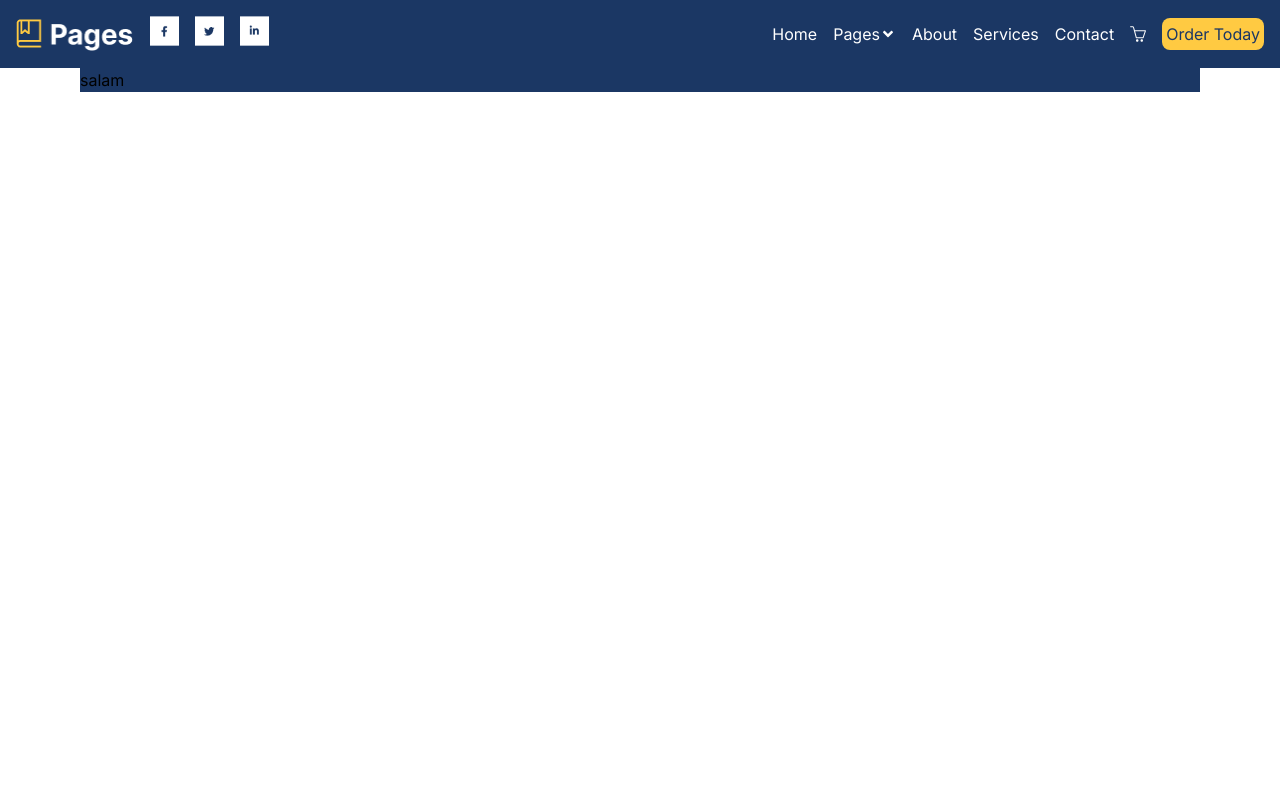
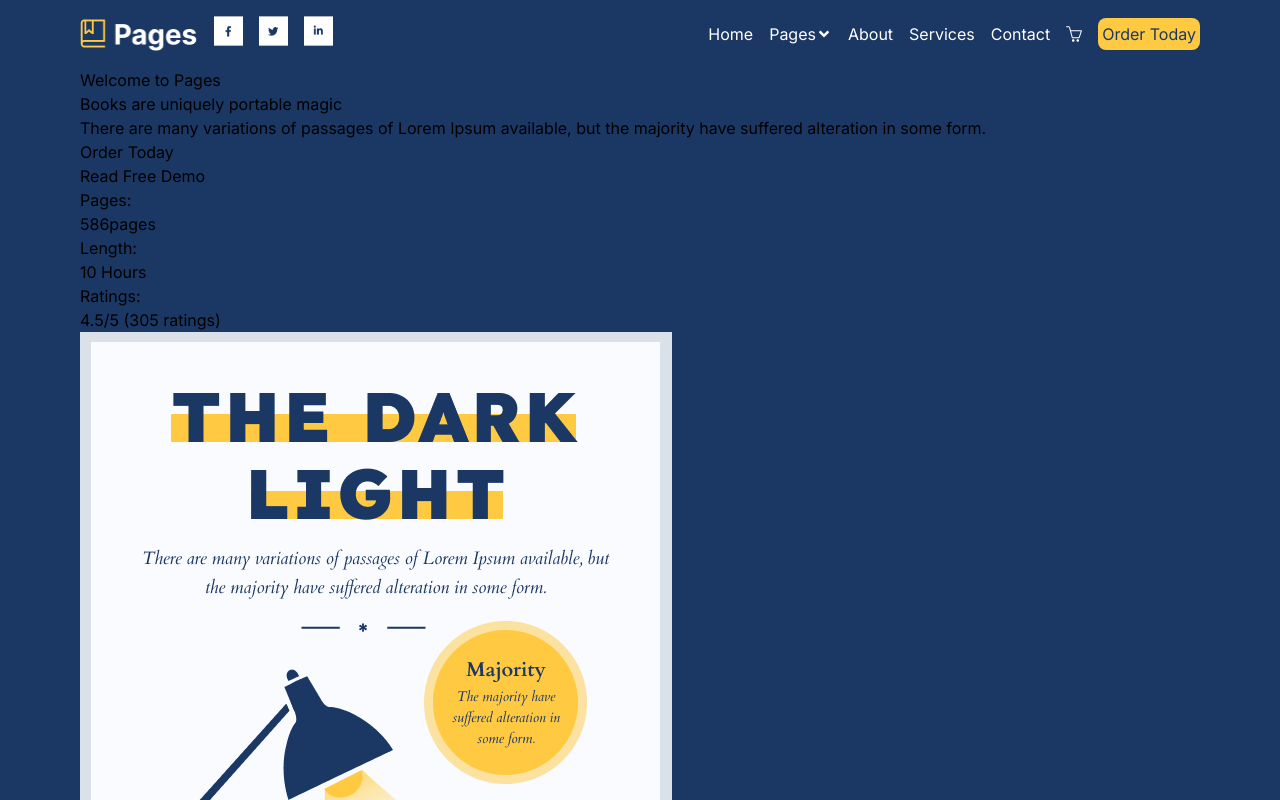
Before and after one commit to QulamSamadli/book-webflow, a Next.js app: page / in a window 1280 px wide. Shown: the top 800 px of the page. Built offline with nearby package versions, Linux system fonts and the light colour scheme.

Commit message:
chnages new navbar

```diff
--- a/app/Components/Navbar/index.tsx
+++ b/app/Components/Navbar/index.tsx
@@ -7,8 +7,8 @@ import { FaAngleDown } from "react-icons/fa";
 
 const Navbar = () => {
   return (
-    <header className='  bg-[#1B3764]'>
-<div className="flex justify-between items-center container p-4 ">
+    <header className='bg-[#1B3764] py-4'>
+<div className=" container flex justify-between items-center ">
 <div className='flex gap-4  '>
    <Link href="/"><Image
    width={118}
--- a/app/page.tsx
+++ b/app/page.tsx
@@ -1,15 +1,57 @@
-import React from 'react'
+import Image from "next/image";
+import React from "react";
 
 const Home = () => {
   return (
-    <div className='container '>
-<div className='bg-[#1B3764]' >
-<p>salam</p>
-</div>
+    <div className="bg-[#1B3764]">
+      <div className="container ">
 
+    <div className="left">
+      <div>
+        <div></div>
+        <p>Welcome to Pages</p>
+      </div>
+      <h1>Books are uniquely
+portable magic </h1>
+      <p>There are many variations of passages of Lorem Ipsum available, but the majority have suffered alteration in some form.</p>
+      <div><button>Order Today
+        </button>
+        <p>Read Free Demo</p>
+        </div>
+        <div>
+          <div>
+            <div></div>
+            <div>
+            <p>Pages:</p>
+            <p>586pages</p>
+            </div>
+          </div>
+          <div>
+          <div></div>
+          <div>
+          <p>Length:</p>
+            <p>10 Hours</p>
+          </div>
+          </div>
+          <div>
+            <div></div>
+            <div>
+            <p>Ratings:</p>
+            <p>4.5/5 (305 ratings)</p>
+            </div>
+          </div>
+        </div>
+    </div>
+    <div className="right"><Image
+    src="/Book.png"
+    alt="Book"
+    width={592}
+    height={800}
+    /></div>
 
+      </div>
     </div>
-  )
-}
+  );
+};
 
-export default Home
+export default Home;
```
Also changed, not shown: public/Book.png (added).
